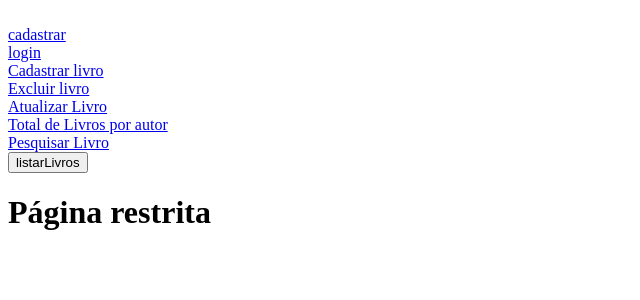
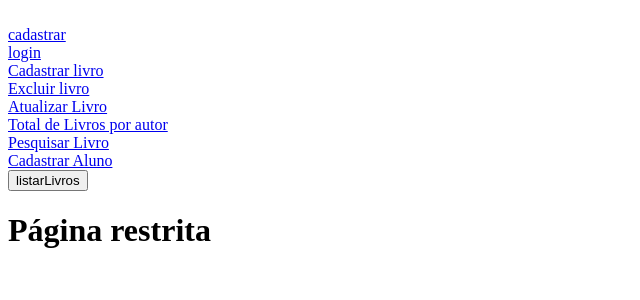
Before and after one commit to alfredopaulo/lib, a PHP site: page /libra/view/pagina_p.php in a window 1280 px wide. Shown: the top 300 px of the page, without its empty margins (0-640 px from the left). Run offline with PHP 8.4, Linux system fonts and the light colour scheme.

Commit message:
link Cadastrar Aluno adicionado

```diff
--- a/view/pagina_p.php
+++ b/view/pagina_p.php
@@ -23,6 +23,9 @@
 <br>
 <a href="./view/pesquisarLivro.php"> Pesquisar Livro</a>
 
+<br>
+<a href="./view/formCadastrarAluno.php">Cadastrar Aluno</a>
+<br>
 
 <form action="." method="post">
     <input type="hidden" name="action" value="listarLivros">
```
